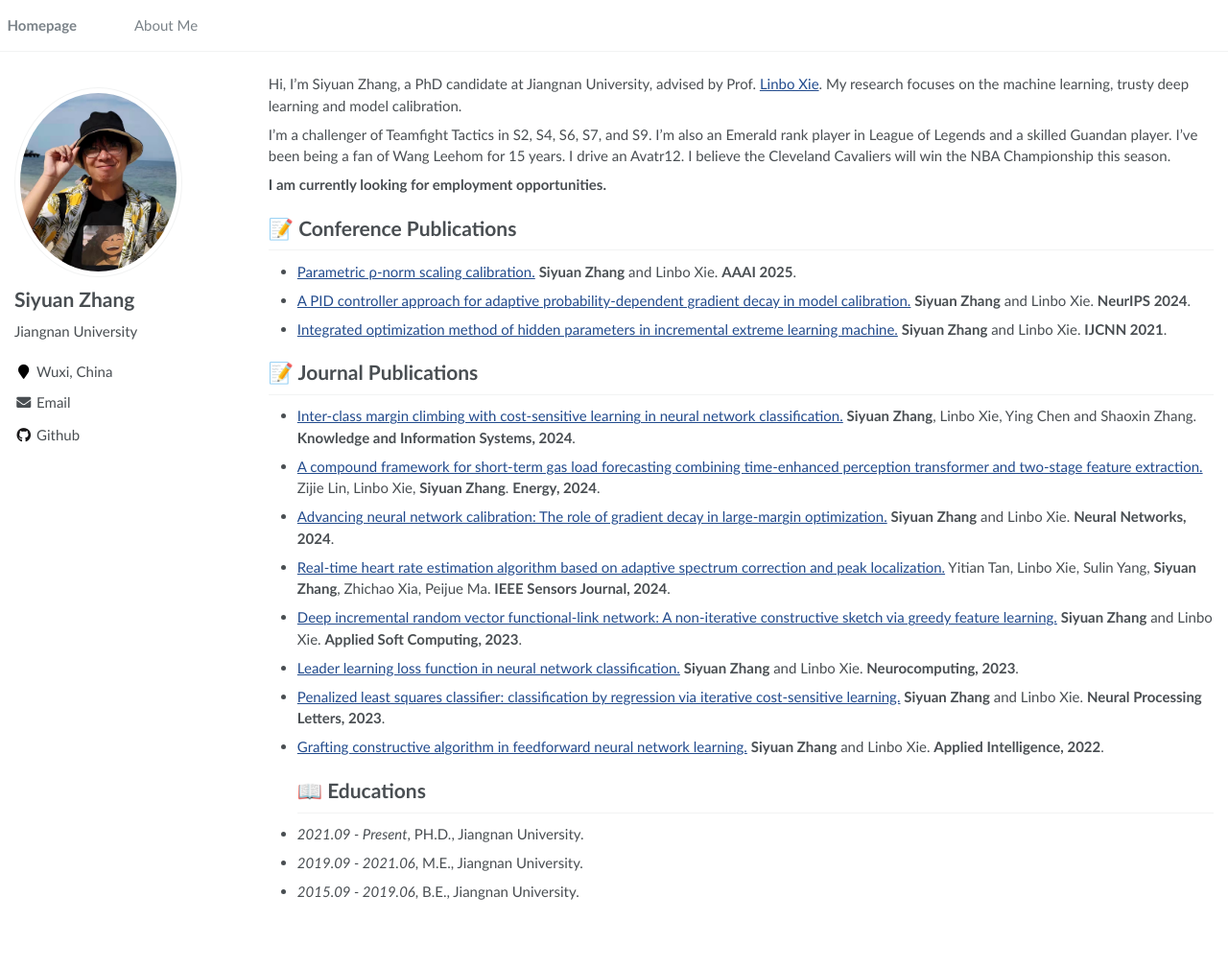
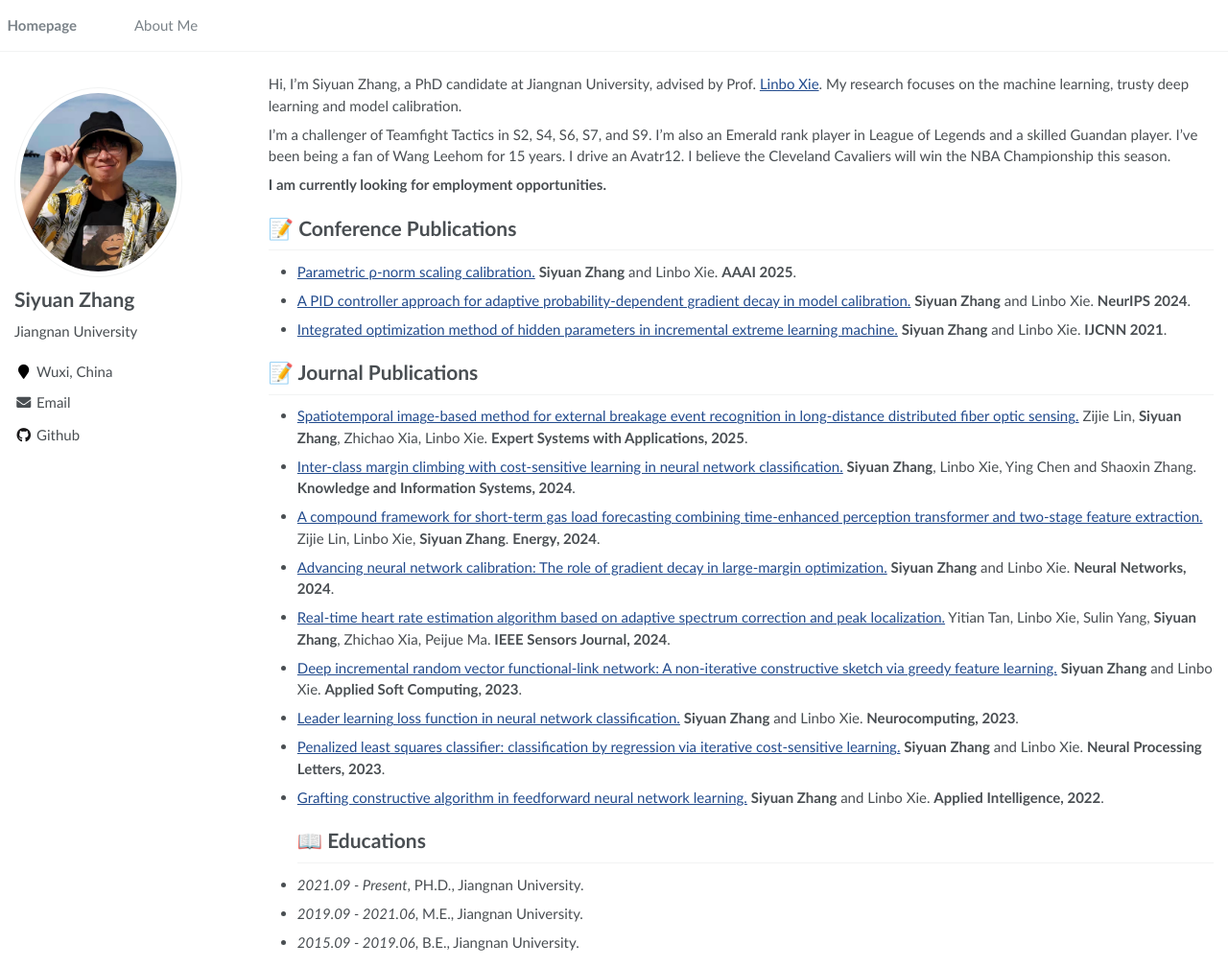
Before and after one commit to UHIF/UHIF.github.io, a Jekyll site: the page built from _pages/about.md, in a window 1280 px wide and 1008 px high. Shown: the whole window at 96% size. Built offline with Jekyll 4.4.1, drawn with Linux system fonts in a browser that asks for light colours.

Commit message:
Update about.md

```diff
--- a/_pages/about.md
+++ b/_pages/about.md
@@ -29,6 +29,7 @@ I’m a challenger of Teamfight Tactics in S2, S4, S6, S7, and S9. I’m also an
 - [Integrated optimization method of hidden parameters in incremental extreme learning machine.](https://ieeexplore.ieee.org/document/9534095) **Siyuan Zhang** and Linbo Xie. **IJCNN 2021**.
 
 # 📝 Journal Publications
+- [Spatiotemporal image-based method for external breakage event recognition in long-distance distributed fiber optic sensing.](https://www.sciencedirect.com/science/article/abs/pii/S0957417425004877#:~:text=A%20novel%20signal%20processing%20method%20ASED%20is%20proposed,to%20demonstrate%20the%20effectiveness%20of%20the%20proposed%20method.) Zijie Lin, **Siyuan Zhang**, Zhichao Xia, Linbo Xie. **Expert Systems with Applications, 2025**.
 - [Inter-class margin climbing with cost-sensitive learning in neural network classification.](https://link.springer.com/article/10.1007/s10115-024-02279-0) **Siyuan Zhang**, Linbo Xie, Ying Chen and Shaoxin Zhang. **Knowledge and Information Systems, 2024**.
 - [A compound framework for short-term gas load forecasting combining time-enhanced perception transformer and two-stage feature extraction.](https://www.sciencedirect.com/science/article/abs/pii/S0360544224011381) Zijie Lin, Linbo Xie, **Siyuan Zhang**. **Energy, 2024**.
 - [Advancing neural network calibration: The role of gradient decay in large-margin optimization.](https://www.sciencedirect.com/science/article/abs/pii/S0893608024003812) **Siyuan Zhang** and Linbo Xie. **Neural Networks, 2024**.
```
